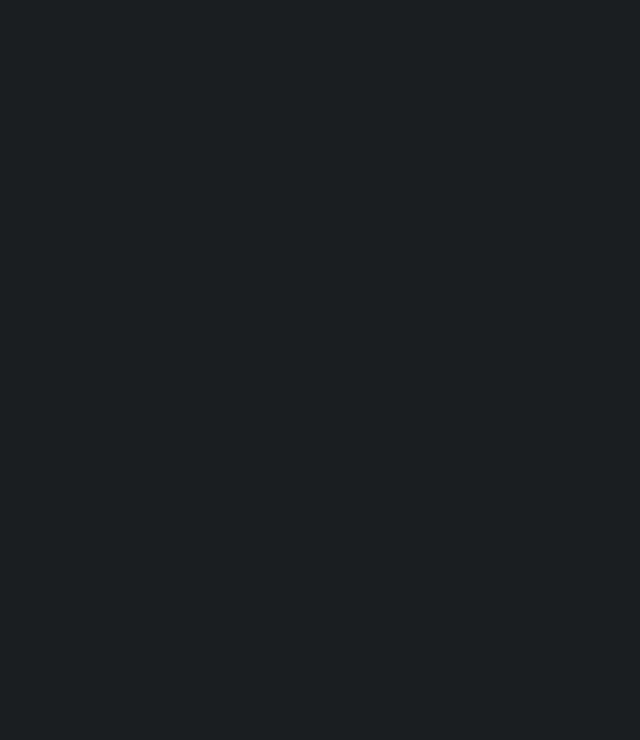
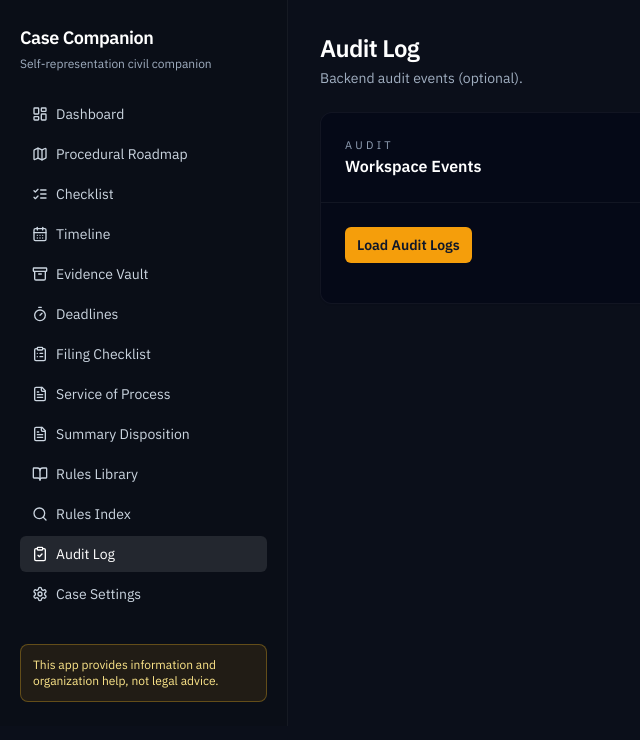
Before and after one commit to brokenbartender/CaseCompanion, a React (Vite) app: page /audit in a window 1280 px wide. Before the commit this address had no page. Shown: the top 740 px of the page, without its empty margins (0-640 px from the left). Built offline with nearby package versions, Linux system fonts and the light colour scheme.

Commit message:
Add rules index, guides, audit log, evidence export

```diff
--- a/src/App.tsx
+++ b/src/App.tsx
@@ -14,6 +14,7 @@ import SummaryDispositionGuide from "./modules/SummaryDispositionGuide";
 import FilingChecklist from "./modules/FilingChecklist";
 import CaseSettingsView from "./modules/CaseSettings";
 import DeadlinesView from "./modules/Deadlines";
+import AuditLogView from "./modules/AuditLog";
 
 function App() {
   return (
@@ -32,6 +33,7 @@ function App() {
           <Route path="filing" element={<FilingChecklist />} />
           <Route path="settings" element={<CaseSettingsView />} />
           <Route path="deadlines" element={<DeadlinesView />} />
+          <Route path="audit" element={<AuditLogView />} />
         </Route>
       </Routes>
     </Router>
--- a/src/components/AppLayout.tsx
+++ b/src/components/AppLayout.tsx
@@ -10,6 +10,7 @@ import {
   Search,
   FileText,
   ClipboardList,
+  ClipboardCheck,
   Settings,
   Timer
 } from "lucide-react";
@@ -27,6 +28,7 @@ const navItems = [
   { to: "/summary-disposition", label: "Summary Disposition", icon: FileText },
   { to: "/rules", label: "Rules Library", icon: BookOpen },
   { to: "/rules-index", label: "Rules Index", icon: Search },
+  { to: "/audit", label: "Audit Log", icon: ClipboardCheck },
   { to: "/settings", label: "Case Settings", icon: Settings }
 ];
 
--- /dev/null
+++ b/src/modules/AuditLog.tsx
@@ -0,0 +1,66 @@
+import React, { useState } from "react";
+import Page from "../components/ui/Page";
+import { Card, CardBody, CardHeader, CardSubtitle, CardTitle } from "../components/ui/Card";
+import { readJson } from "../utils/localStore";
+
+const SETTINGS_KEY = "case_companion_settings_v1";
+
+type CaseSettings = { apiBase: string; workspaceId: string; authToken: string };
+
+type AuditEvent = { id?: string; action?: string; createdAt?: string; details?: any };
+
+export default function AuditLogView() {
+  const settings = readJson<CaseSettings>(SETTINGS_KEY, { apiBase: "", workspaceId: "", authToken: "" });
+  const [events, setEvents] = useState<AuditEvent[]>([]);
+  const [status, setStatus] = useState<string>("");
+
+  async function loadAudit() {
+    if (!settings.apiBase || !settings.workspaceId || !settings.authToken) {
+      setStatus("Set API base, workspace ID, and auth token in Case Settings.");
+      return;
+    }
+    try {
+      setStatus("Loading...");
+      const res = await fetch(`${settings.apiBase}/api/workspaces/${settings.workspaceId}/audit/logs`, {
+        headers: { Authorization: `Bearer ${settings.authToken}` }
+      });
+      if (!res.ok) throw new Error(await res.text());
+      const data = await res.json();
+      setEvents(Array.isArray(data) ? data : data?.events || []);
+      setStatus("");
+    } catch (err: any) {
+      setStatus(err?.message || "Failed to load audit logs.");
+    }
+  }
+
+  return (
+    <Page title="Audit Log" subtitle="Backend audit events (optional).">
+      <Card>
+        <CardHeader>
+          <CardSubtitle>Audit</CardSubtitle>
+          <CardTitle>Workspace Events</CardTitle>
+        </CardHeader>
+        <CardBody>
+          <div className="flex items-center gap-3">
+            <button
+              type="button"
+              onClick={loadAudit}
+              className="rounded-md bg-amber-500 px-3 py-2 text-sm font-semibold text-slate-900"
+            >
+              Load Audit Logs
+            </button>
+            <span className="text-xs text-slate-500">{status}</span>
+          </div>
+          <div className="mt-4 space-y-2 text-sm text-slate-300 max-h-[500px] overflow-auto">
+            {events.map((evt, idx) => (
+              <div key={evt.id || idx} className="rounded-md border border-white/5 bg-white/5 p-3">
+                <div className="text-xs text-slate-500">{evt.createdAt || ""}</div>
+                <div className="text-sm text-slate-100">{evt.action || "(event)"}</div>
+              </div>
+            ))}
+          </div>
+        </CardBody>
+      </Card>
+    </Page>
+  );
+}
--- a/src/modules/Dashboard.tsx
+++ b/src/modules/Dashboard.tsx
@@ -52,6 +52,21 @@ export default function Dashboard() {
       subtitle="Your civil procedure hub with rule-linked guidance, tasks, and evidence."
     >
       <div className="grid grid-cols-1 gap-6 lg:grid-cols-3">
+        {(!settings.caseName || !settings.court) ? (
+          <Card className="lg:col-span-3">
+            <CardHeader>
+              <CardSubtitle>Setup</CardSubtitle>
+              <CardTitle>Complete setup</CardTitle>
+            </CardHeader>
+            <CardBody>
+              <div className="text-sm text-slate-300">
+                Add your case info in Case Settings to personalize the dashboard.
+              </div>
+              <a href="/settings" className="mt-3 inline-flex text-sm text-amber-300">Go to Case Settings</a>
+            </CardBody>
+          </Card>
+        ) : null}
+
         <Card className="lg:col-span-2">
           <CardHeader>
             <CardSubtitle>Current Stage</CardSubtitle>
--- a/src/modules/EvidenceVault.tsx
+++ b/src/modules/EvidenceVault.tsx
@@ -52,6 +52,17 @@ export default function EvidenceVault() {
     }
   }
 
+  function exportPacket() {
+    const payload = { index: EVIDENCE_INDEX, meta };
+    const blob = new Blob([JSON.stringify(payload, null, 2)], { type: "application/json" });
+    const url = URL.createObjectURL(blob);
+    const a = document.createElement("a");
+    a.href = url;
+    a.download = "case_companion_evidence_packet.json";
+    a.click();
+    URL.revokeObjectURL(url);
+  }
+
   return (
     <Page
       title="Evidence Vault"
@@ -72,6 +83,23 @@ export default function EvidenceVault() {
               />
               <span className="text-xs text-slate-500">{uploadStatus}</span>
             </div>
+          </CardBody>
+        </Card>
+
+        <Card>
+          <CardHeader>
+            <CardSubtitle>Export</CardSubtitle>
+            <CardTitle>Evidence Packet</CardTitle>
+          </CardHeader>
+          <CardBody>
+            <button
+              type="button"
+              onClick={exportPacket}
+              className="rounded-md bg-amber-500 px-3 py-2 text-sm font-semibold text-slate-900"
+            >
+              Export Evidence Packet
+            </button>
+            <div className="mt-2 text-xs text-slate-500">Exports local evidence index + tags/status.</div>
           </CardBody>
         </Card>
 
```
